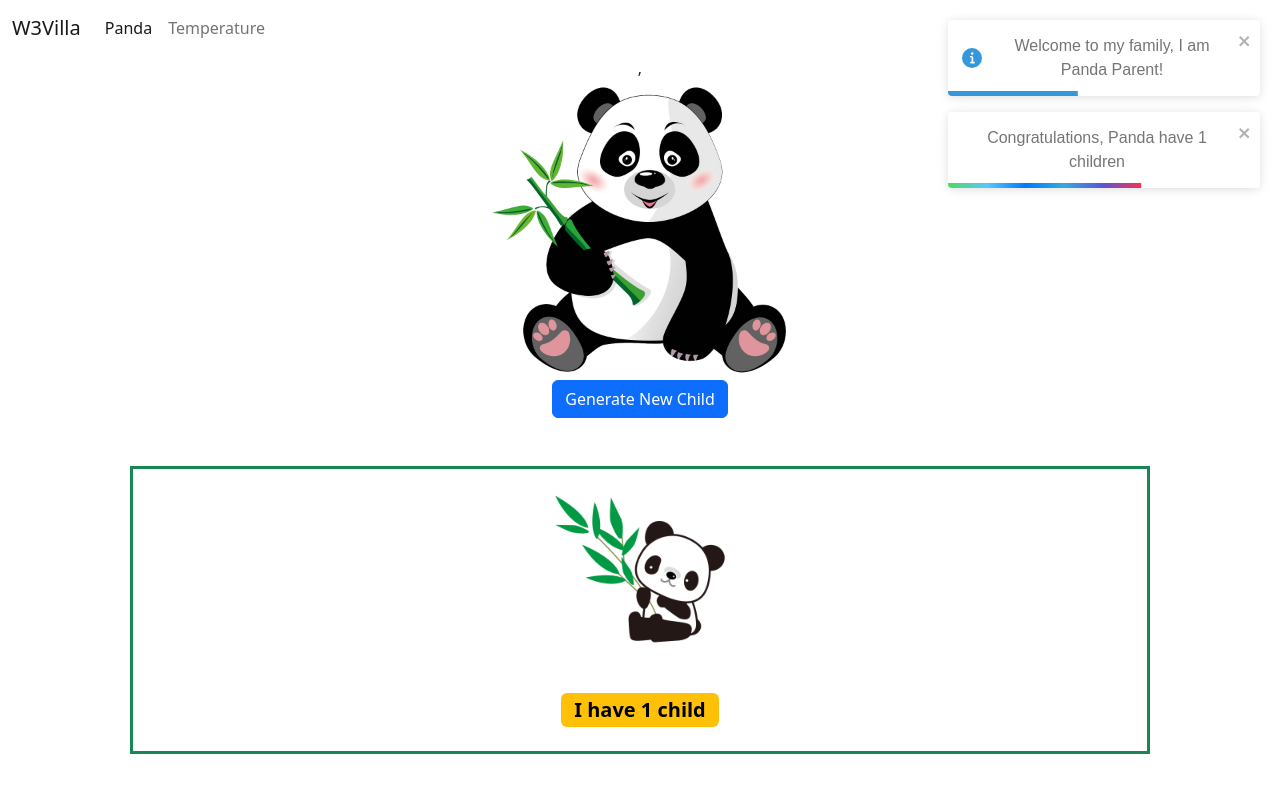
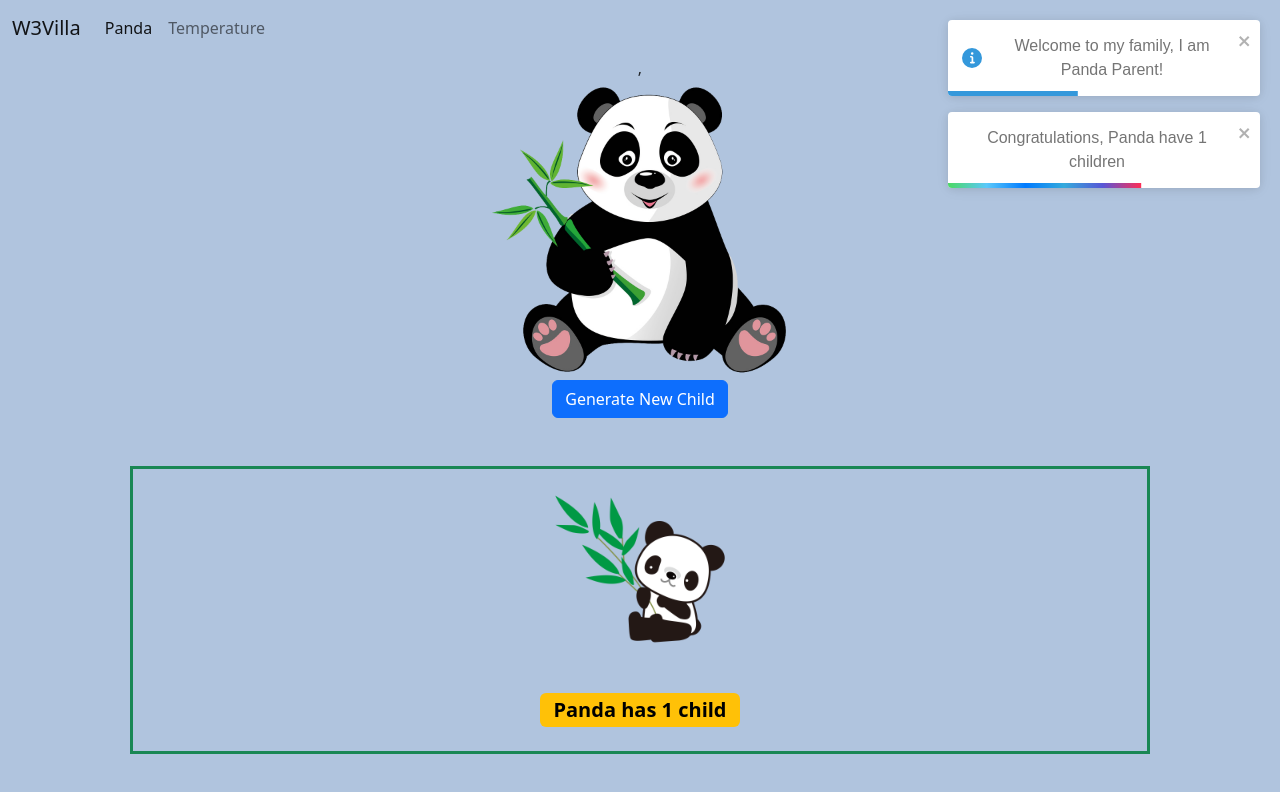
Before and after one commit to gupta-anchal/Panda-React-App, a React (Create React App) app: page / in a window 1280 px wide. Both pictures are taken after a click on the button "Generate New Child". Shown: the top 792 px of the page. Built offline with nearby package versions, Linux system fonts and the light colour scheme.

Commit message:
Added random background color to panda app

```diff
--- /dev/null
+++ b/src/components/main/child.css
@@ -0,0 +1,7 @@
+.zoom{
+    transition: transform .2s;
+}
+
+.zoom:hover {
+    transform: scale(1.5);
+}
--- a/src/components/main/child.js
+++ b/src/components/main/child.js
@@ -1,38 +1,62 @@
-import React, { useEffect } from 'react'
-import { ToastContainer, toast } from 'react-toastify';
-import 'react-toastify/dist/ReactToastify.css';
-
-export default function Child({child}) {
+import React, { useEffect } from "react";
+import { ToastContainer, toast } from "react-toastify";
+import "react-toastify/dist/ReactToastify.css";
+import './child.css'
+export default function Child({ child }) {
+  var color = [
+    "lightblue",
+    "lightcyan",
+    "lightgoldenrodyellow",
+    "lightgrey",
+    "lightyellow",
+    "lightpink",
+    "mistyrose",
+    "moccasin",
+    "oldlace",
+    "palegoldenrod",
+    "papayawhip",
+    "wheat",
+    "whitesmoke",
+    "mintcream",
+    "lightsteelblue",
+    "lightsalmon",
+    "khaki",
+    "antiquewhite"
+  ];
 
   useEffect(() => {
-        if(child) {
-            toast("Congratulations, Panda have " + (child) + " children");
+    if (child) {
+      toast("Congratulations, Panda have " + child + " children");
     }
+    document.body.style.background =
+      color[Math.floor(Math.random() * color.length)];
   }, [child]);
 
   useEffect(() => {
-      toast.info("Welcome to my family, I am Panda Parent!")
-    }, [])
-
-
+    toast.info("Welcome to my family, I am Panda Parent!");
+  }, []);
 
   const createChild = (child) => {
     var children = [];
     for (let i = 0; i < child; i++) {
-            children.push(<img src="/image/pandachild.png" alt="pandaChild" width="200px" height="200px" />)
+      children.push(
+        <img
+          className="zoom"
+          src="/image/pandachild.png"
+          alt="pandaChild"
+          width="200px"
+          height="200px"
+        />
+      );
     }
     return children;
-    }
+  };
 
   return (
     <div class="border border-3 border-success m-5">
-      <div>
-        {createChild(child)}
-      </div>
-      <div class="badge text-bg-warning fs-5 m-4">
-        I have {child} child
-      </div>
+      <div>{createChild(child)}</div>
+      <div class="badge text-bg-warning fs-5 m-4">Panda has {child} child</div>
       <ToastContainer />
     </div>
-  )
+  );
 }
```
Lines whose indentation alone changed are shown as unchanged.
